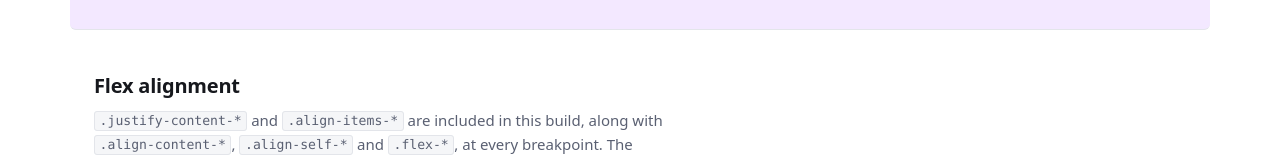
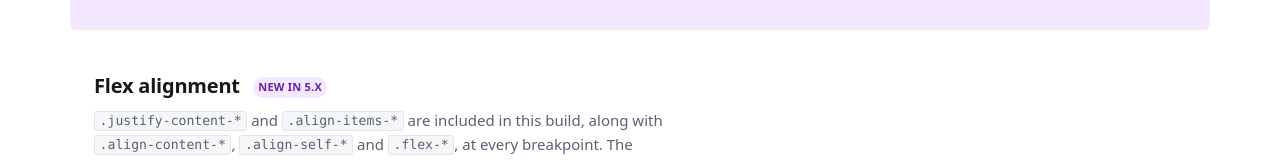
Before and after one commit to dmhendricks/bootstrap-grid-css, a website built with Vite: page demo/index.html in a window 1280 px wide. Shown: the part 3264-3424 px from the top of the page. Built offline with nearby package versions, Linux system fonts and the light colour scheme; what sugar-high would draw is missing.

Commit message:
Minor: Added "New in 5.x" badge to heading in demo

```diff
--- a/demo/index.html
+++ b/demo/index.html
@@ -224,7 +224,7 @@
 
   <!-- ─── Flex alignment ────────────────────────────────────────────── -->
   <section class="demo" id="flex">
-    <h2>Flex alignment</h2>
+    <h2>Flex alignment <span class="tag">new in 5.x</span></h2>
     <p class="demo__note">
       <code>.justify-content-*</code> and <code>.align-items-*</code> are included in
       this build, along with <code>.align-content-*</code>, <code>.align-self-*</code>
--- a/demo/src/demo.css
+++ b/demo/src/demo.css
@@ -115,6 +115,21 @@ main { padding: 0 1.5rem; }
   margin-inline: -1.5rem;
   padding-inline: 1.5rem;
   border-radius: var(--radius);
+}
+
+/* Pill beside a heading, e.g. "new in 5.x" on the flex section. */
+.tag {
+  display: inline-block;
+  vertical-align: middle;
+  margin-left: 0.5rem;
+  padding: 0.15em 0.5em;
+  border-radius: 999px;
+  background: var(--accent-soft);
+  color: var(--accent);
+  font-size: 0.6875rem;
+  font-weight: 600;
+  letter-spacing: 0.02em;
+  text-transform: uppercase;
 }
 
 
```
